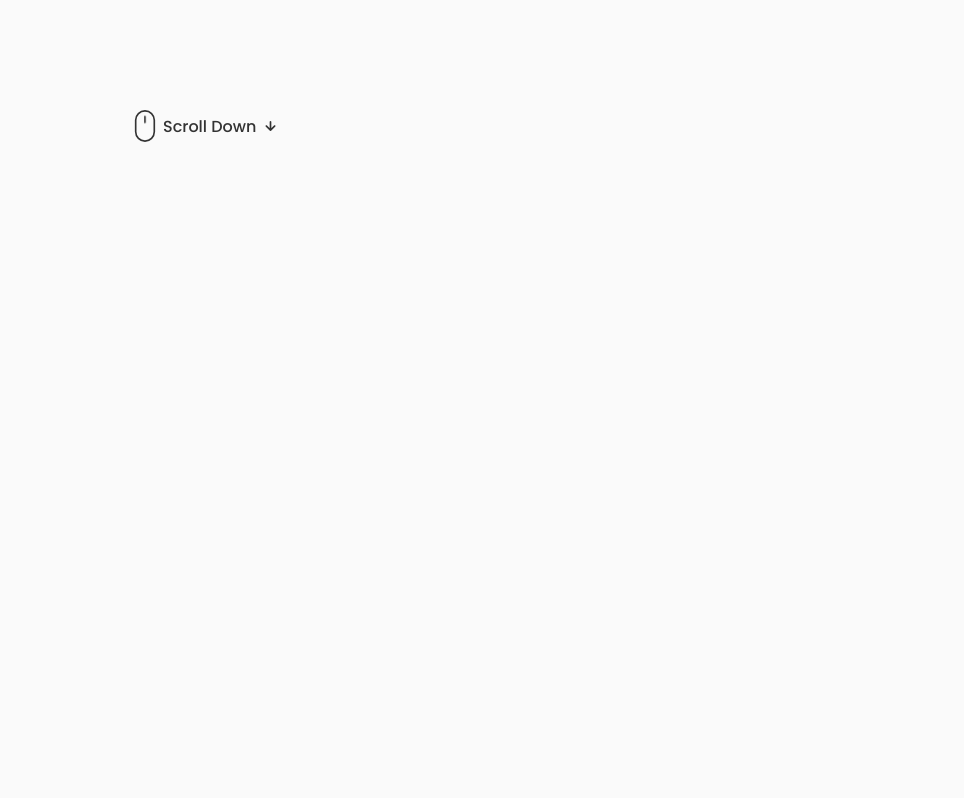
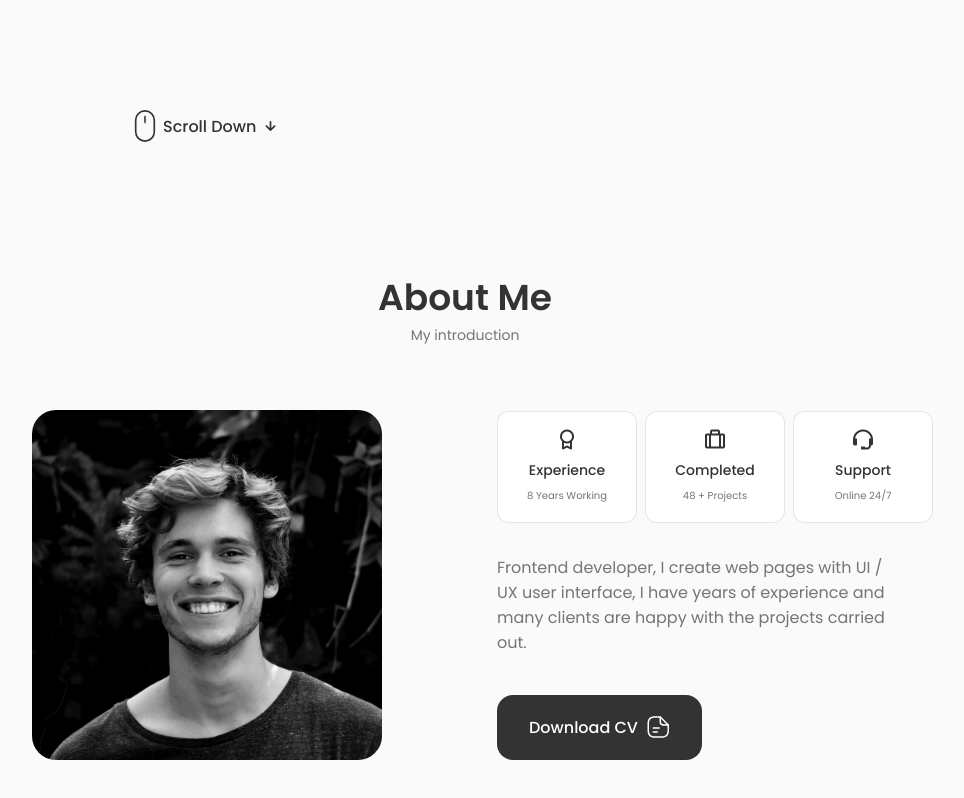
Before and after one commit to noorhesham9/JohnSmithPortfolio, a React (Vite) app: page / in a window 1280 px wide. Shown: the part 486-1284 px from the top of the page, without its empty margins (175-1139 px from the left). Before the commit the page ends 800 px from the top, so only its background shows below. Built offline with nearby package versions, Linux system fonts and the light colour scheme.

Commit message:
finish about

```diff
--- a/index.html
+++ b/index.html
@@ -13,6 +13,9 @@
       href="https://unicons.iconscout.com/release/v4.0.8/css/line.css" />
     <meta name="viewport" content="width=device-width, initial-scale=1.0" />
     <title>John Smith</title>
+    <link
+      href="https://unpkg.com/boxicons@2.1.4/css/boxicons.min.css"
+      rel="stylesheet" />
   </head>
   <body>
     <div id="root"></div>
--- a/src/App.jsx
+++ b/src/App.jsx
@@ -1,12 +1,16 @@
 import Header from "./components/header/Header";
 import "./App.css";
 import Home from "./components/home/home";
+import About from "./components/about/About";
+import Skills from "./components/skills/Skills";
 function App() {
   return (
     <>
       <Header />
       <main className="main">
         <Home />
+        <About />
+        <Skills />
       </main>
     </>
   );
--- /dev/null
+++ b/src/components/about/About.jsx
@@ -0,0 +1,48 @@
+import "./about.css";
+import AboutImg from "../../assets/about.jpg";
+import cv from "../../assets/John-Cv.pdf";
+import Info from "./info";
+const About = () => {
+  return (
+    <section className="about section" id="about">
+      <h2 className="section__title">About Me</h2>
+      <span className="section__subtitle">My introduction</span>
+      <div className="about__container container grid">
+        <img src={AboutImg} className="about__img" alt="" />
+        <div className="about__data">
+          <Info />
+          <p className="about__descreption">
+            Frontend developer, I create web pages with UI / UX user interface,
+            I have years of experience and many clients are happy with the
+            projects carried out.
+          </p>
+          <a href={cv} download="" className="button button--flex">
+            Download CV
+            <svg
+              className="button__icon"
+              xmlns="http://www.w3.org/2000/svg"
+              width="24"
+              height="24"
+              viewBox="0 0 24 24"
+              fill="none">
+              <path
+                d="M15.25 22.7502H9.25C3.82 22.7502 1.5 20.4302 1.5 15.0002V9.00024C1.5 3.57024 3.82 1.25024 9.25 1.25024H14.25C14.66 1.25024 15 1.59024 15 2.00024C15 2.41024 14.66 2.75024 14.25 2.75024H9.25C4.64 2.75024 3 4.39024 3 9.00024V15.0002C3 19.6102 4.64 21.2502 9.25 21.2502H15.25C19.86 21.2502 21.5 19.6102 21.5 15.0002V10.0002C21.5 9.59024 21.84 9.25024 22.25 9.25024C22.66 9.25024 23 9.59024 23 10.0002V15.0002C23 20.4302 20.68 22.7502 15.25 22.7502Z"
+                fill="var(--container-color)"></path>
+              <path
+                d="M22.25 10.7502H18.25C14.83 10.7502 13.5 9.42023 13.5 6.00023V2.00023C13.5 1.70023 13.68 1.42023 13.96 1.31023C14.24 1.19023 14.56 1.26023 14.78 1.47023L22.78 9.47023C22.99 9.68023 23.06 10.0102 22.94 10.2902C22.82 10.5702 22.55 10.7502 22.25 10.7502ZM15 3.81023V6.00023C15 8.58023 15.67 9.25023 18.25 9.25023H20.44L15 3.81023Z"
+                fill="var(--container-color)"></path>
+              <path
+                d="M13.25 13.7502H7.25C6.84 13.7502 6.5 13.4102 6.5 13.0002C6.5 12.5902 6.84 12.2502 7.25 12.2502H13.25C13.66 12.2502 14 12.5902 14 13.0002C14 13.4102 13.66 13.7502 13.25 13.7502Z"
+                fill="var(--container-color)"></path>
+              <path
+                d="M11.25 17.7502H7.25C6.84 17.7502 6.5 17.4102 6.5 17.0002C6.5 16.5902 6.84 16.2502 7.25 16.2502H11.25C11.66 16.2502 12 16.5902 12 17.0002C12 17.4102 11.66 17.7502 11.25 17.7502Z"
+                fill="var(--container-color)"></path>
+            </svg>
+          </a>
+        </div>
+      </div>
+    </section>
+  );
+};
+
+export default About;
--- /dev/null
+++ b/src/components/about/about.css
@@ -0,0 +1,77 @@
+.about__container {
+  grid-template-columns: repeat(2, 1fr);
+  align-items: center;
+  column-gap: 4rem;
+}
+.about__img {
+  width: 350px;
+  border-radius: 1.5rem;
+  justify-self: center;
+}
+.about__info {
+  grid-template-columns: repeat(3, 140px);
+  gap: 0.5rem;
+  margin-bottom: var(--mb-2);
+}
+.about__box {
+  background-color: var(--container-color);
+  border: 1px solid rgba(0, 0, 0, 0.1);
+  border-radius: 0.75rem;
+  text-align: center;
+  padding: 1rem 1.25rem;
+}
+.about__icon {
+  font-size: 1.5rem;
+  color: var(--title-color);
+  margin-bottom: var(--mb-0-5);
+}
+.about__title {
+  font-size: var(--small-font-size);
+  font-weight: var(--font-medium);
+}
+.about__subtitle {
+  font-size: var(--tiny-font-size);
+}
+.about__descreption {
+  padding: 0 4rem 0 0;
+  margin-bottom: var(--mb-2-5);
+}
+
+@media screen and (max-width: 992px) {
+  .about__container {
+    grid-template-columns: 1fr;
+    row-gap: 2.5rem;
+  }
+  .about__img {
+    width: 220px;
+  }
+  .about__box {
+    padding: 0.75rem;
+  }
+  .about__data {
+    text-align: center;
+  }
+  .about__info {
+    justify-content: center;
+  }
+  .about__descreption {
+    padding: 0 5rem;
+    margin-bottom: 2rem;
+  }
+}
+
+@media screen and (max-width: 576px) {
+  .about__info {
+    grid-template-columns: repeat(3, 1fr);
+  }
+  .about__descreption {
+    padding: 0;
+  }
+}
+
+/* For small devices */
+@media screen and (max-width: 355px) {
+  .about__info {
+    grid-template-columns: repeat(2, 1fr);
+  }
+}
--- /dev/null
+++ b/src/components/about/info.jsx
@@ -0,0 +1,23 @@
+const Info = () => {
+  return (
+    <div className="about__info grid">
+      <div className="about__box">
+        <i className="bx bx-award about__icon"></i>
+        <h3 className="about__title">Experience</h3>
+        <span className="about__subtitle">8 Years Working</span>
+      </div>
+      <div className="about__box">
+        <i className="bx bx-briefcase-alt about__icon"></i>
+        <h3 className="about__title">Completed</h3>
+        <span className="about__subtitle">48 + Projects</span>
+      </div>
+      <div className="about__box">
+        <i className="bx bx-support about__icon"></i>
+        <h3 className="about__title">Support</h3>
+        <span className="about__subtitle">Online 24/7</span>
+      </div>
+    </div>
+  );
+};
+
+export default Info;
--- /dev/null
+++ b/src/components/skills/Skills.jsx
@@ -0,0 +1,6 @@
+import "./skills.css";
+const Skills = () => {
+  return <section className="skills section" id="skills"></section>;
+};
+
+export default Skills;
```
Also changed, not shown: src/components/skills/skills.css (added).
